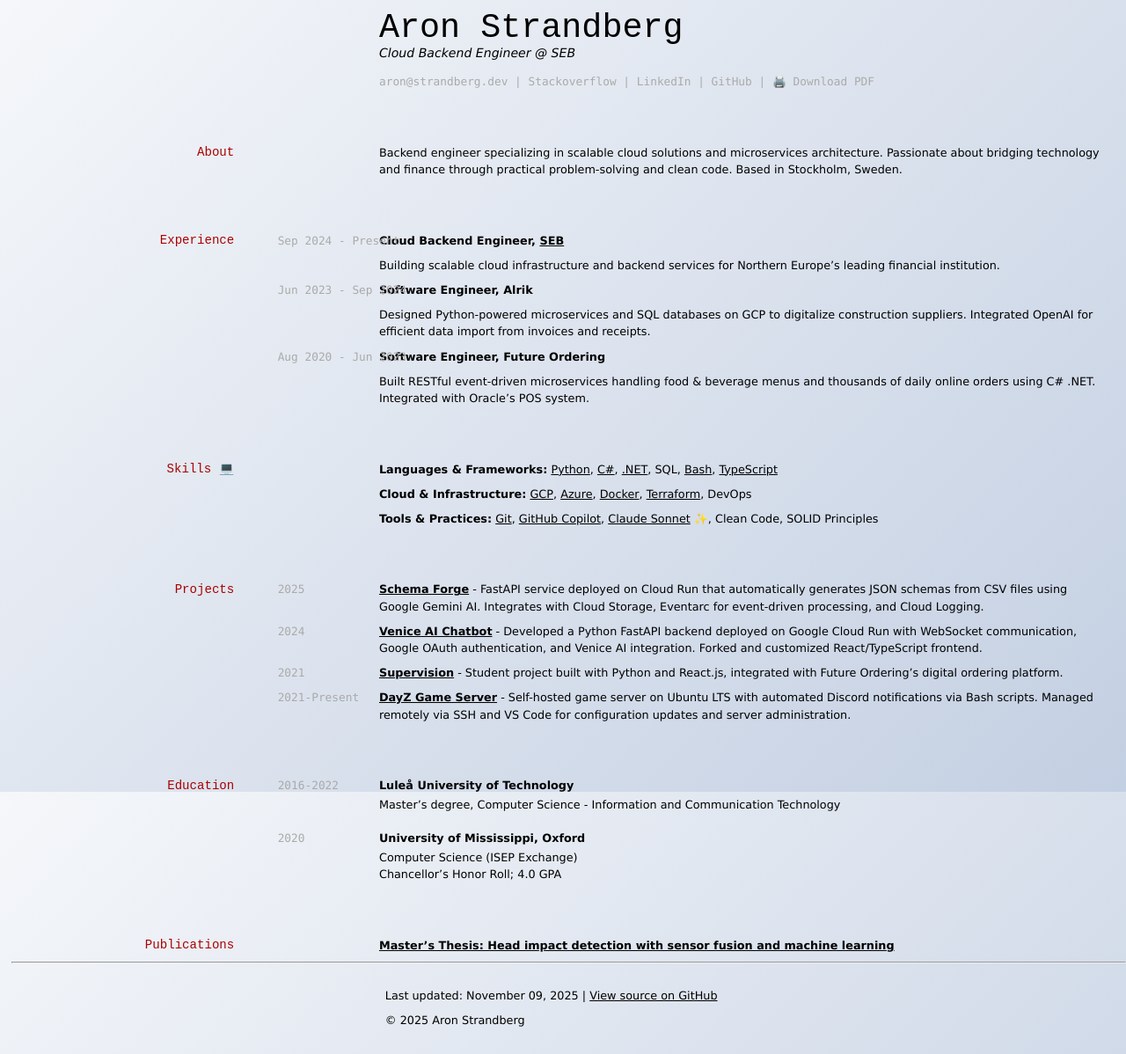
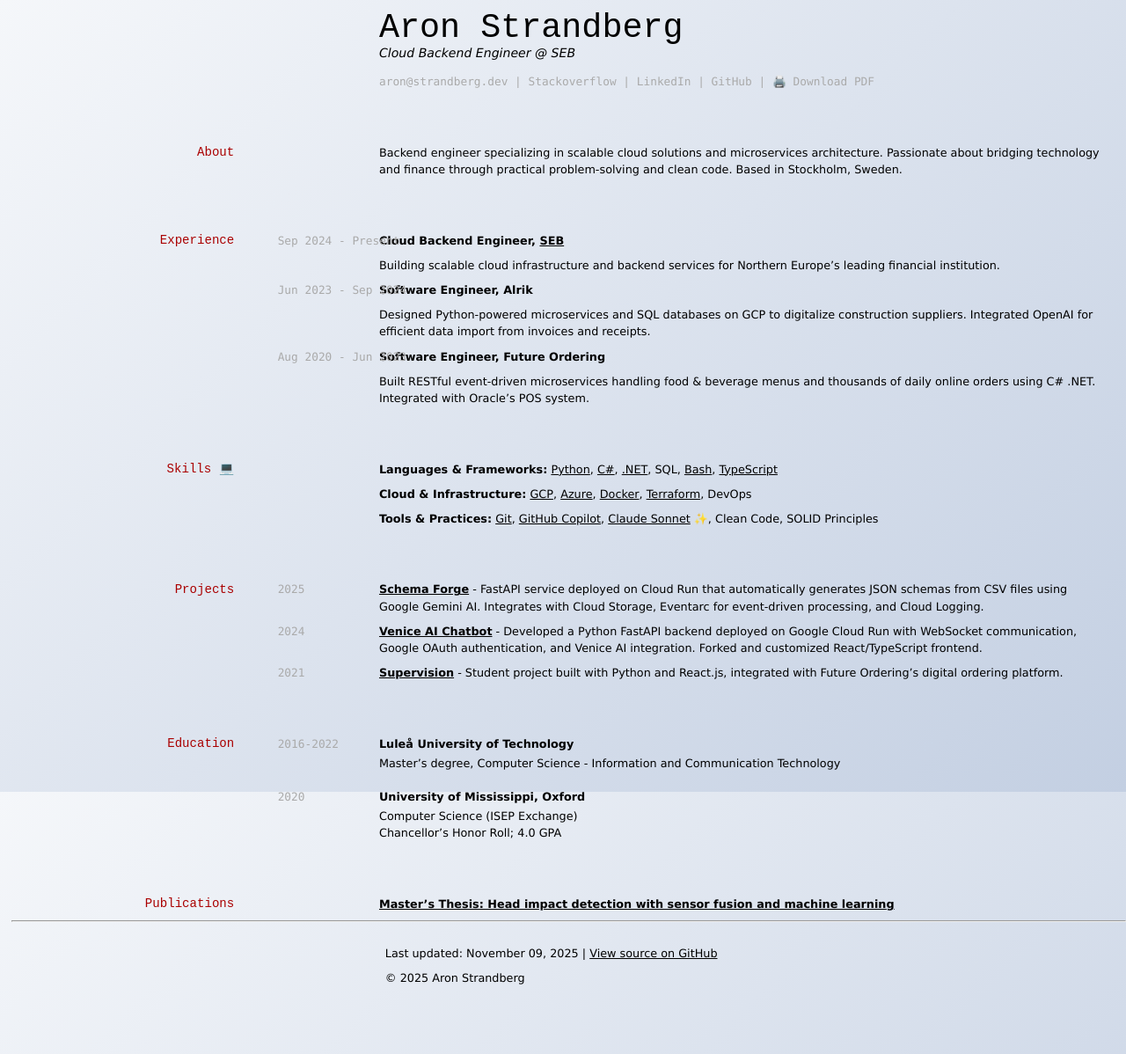
Before and after one commit to astrberg/strandberg.dev, a Jekyll site: the page built from index.md, in a window 1280 px wide. Shown: the whole page at 88% size. Built offline with Jekyll 4.4.1, drawn with Linux system fonts in a browser that asks for light colours.

Commit message:
remove dayz project

```diff
--- a/index.md
+++ b/index.md
@@ -54,9 +54,6 @@
 `2021`
 **[Supervision](https://www.youtube.com/watch?v=oNadSzKORkI){:target="_blank"}** - Student project built with Python and React.js, integrated with Future Ordering's digital ordering platform.
 
-`2021-Present`
-**[DayZ Game Server](https://github.com/astrberg/dayz-config){:target="_blank"}** - Self-hosted game server on Ubuntu LTS with automated Discord notifications via Bash scripts. Managed remotely via SSH and VS Code for configuration updates and server administration.
-
 ## Education
 
 `2016-2022`
```
